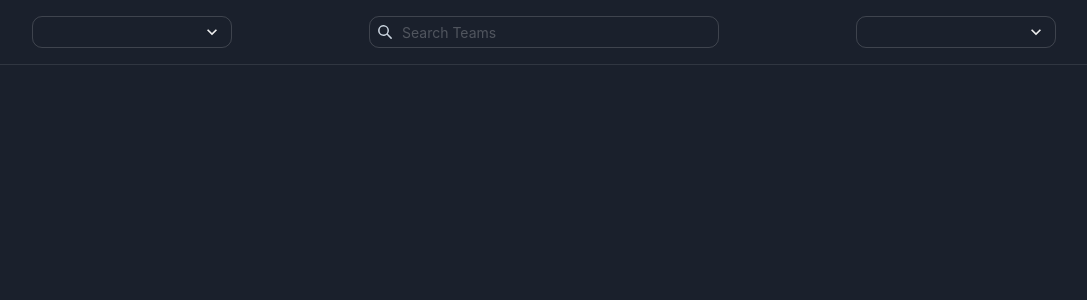
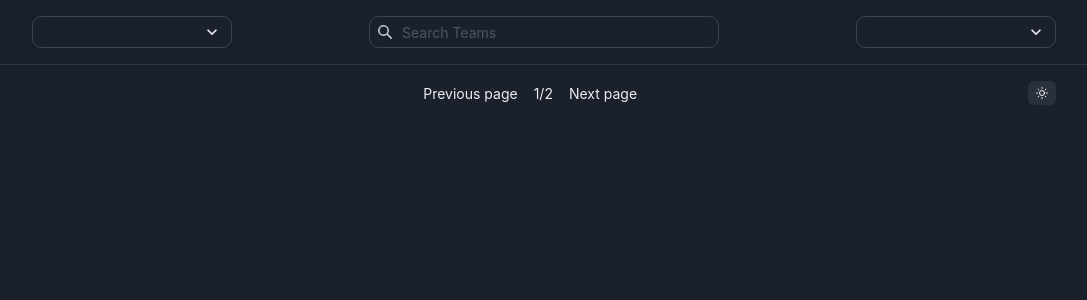
Before and after one commit to maxiCalderonBuono/WireDelta-Challenge, a React (Vite) app: page / in a window 1280 px wide. Shown: the top 300 px of the page, without its empty margins (96-1183 px from the left). Built offline with nearby package versions, Linux system fonts and the light colour scheme.

Commit message:
feat: create navbar and submenu

```diff
--- a/src/App.tsx
+++ b/src/App.tsx
@@ -1,9 +1,10 @@
-import { NavBar } from "./components";
+import { NavBar, SubMenu } from "./components";
 
 function App() {
   return (
     <>
       <NavBar />
+      <SubMenu />
     </>
   );
 }
--- /dev/null
+++ b/src/components/atoms/Controllers.tsx
@@ -0,0 +1,12 @@
+import { Flex } from "@chakra-ui/react";
+import React from "react";
+
+export const Controllers = () => {
+  return (
+    <Flex gap="4" w="100%" justifyContent="center" fontSize="sm">
+      <h3>Previous page</h3>
+      <h3>1/2</h3>
+      <h3>Next page</h3>
+    </Flex>
+  );
+};
--- a/src/components/atoms/ToggleColorMode.tsx
+++ b/src/components/atoms/ToggleColorMode.tsx
@@ -5,7 +5,7 @@ import { MoonIcon, SunIcon } from "@chakra-ui/icons";
 export const ToggleColorMode = () => {
   const { colorMode, toggleColorMode } = useColorMode();
   return (
-    <Button onClick={toggleColorMode}>
+    <Button onClick={toggleColorMode} size="xs">
       {colorMode === "dark" ? <SunIcon /> : <MoonIcon />}
     </Button>
   );
--- a/src/components/organism/NavBar.tsx
+++ b/src/components/organism/NavBar.tsx
@@ -1,5 +1,5 @@
 import { Box, Divider, Flex, Select, Spacer } from "@chakra-ui/react";
-import { SearchInput } from "../atoms/SearchInput";
+import { SearchInput } from "../index";
 
 export const NavBar = () => {
   return (
--- /dev/null
+++ b/src/components/organism/SubMenu.tsx
@@ -0,0 +1,12 @@
+import { Controllers } from "../atoms/Controllers";
+import { ToggleColorMode } from "../atoms/ToggleColorMode";
+import { Flex } from "@chakra-ui/react";
+
+export const SubMenu = () => {
+  return (
+    <Flex justifyContent="center" alignItems="center" px="32" my="4">
+      <Controllers />
+      <ToggleColorMode />
+    </Flex>
+  );
+};
```
Also changed, not shown: src/components/index.ts (+5 -5 lines).
